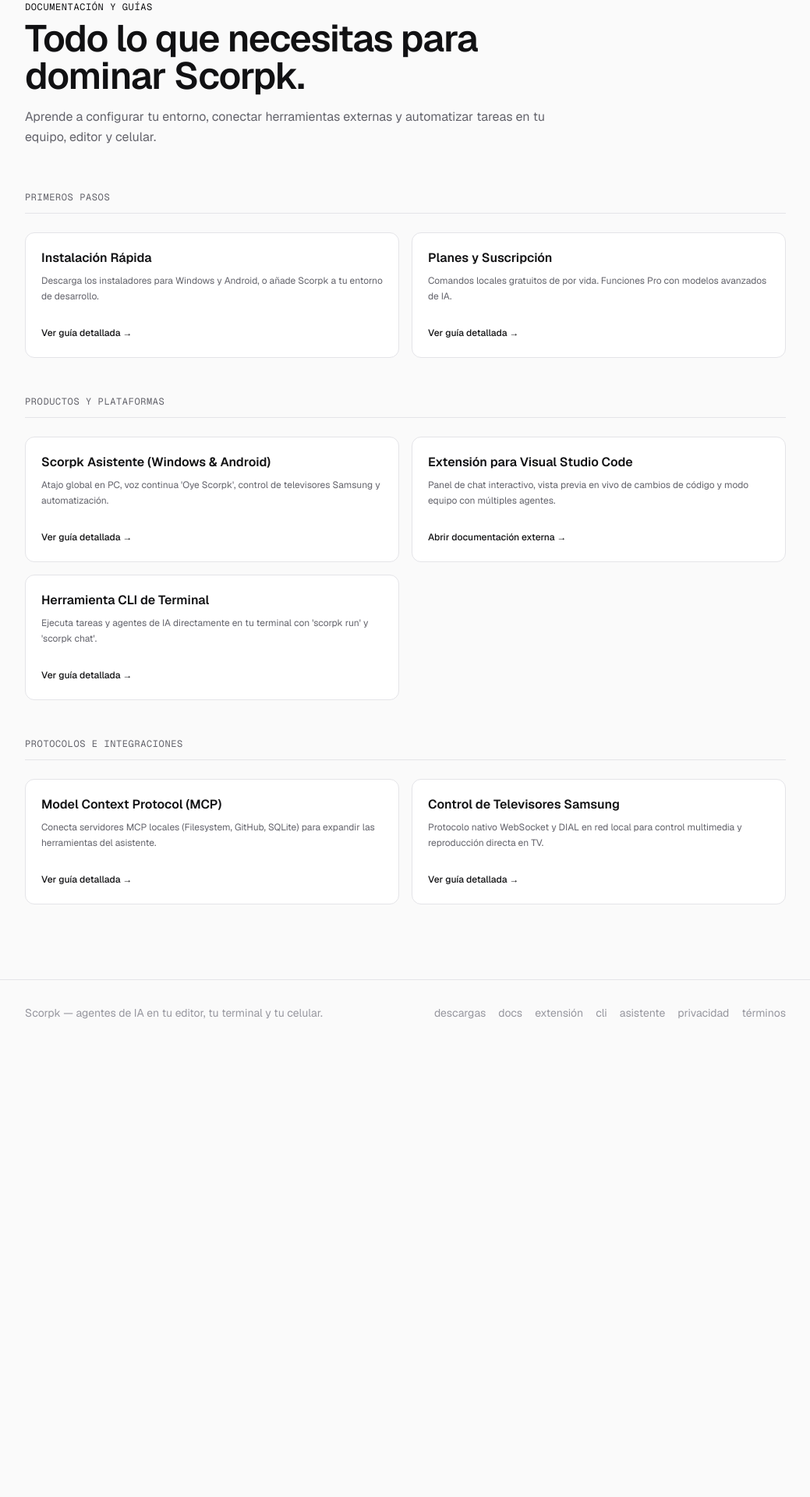
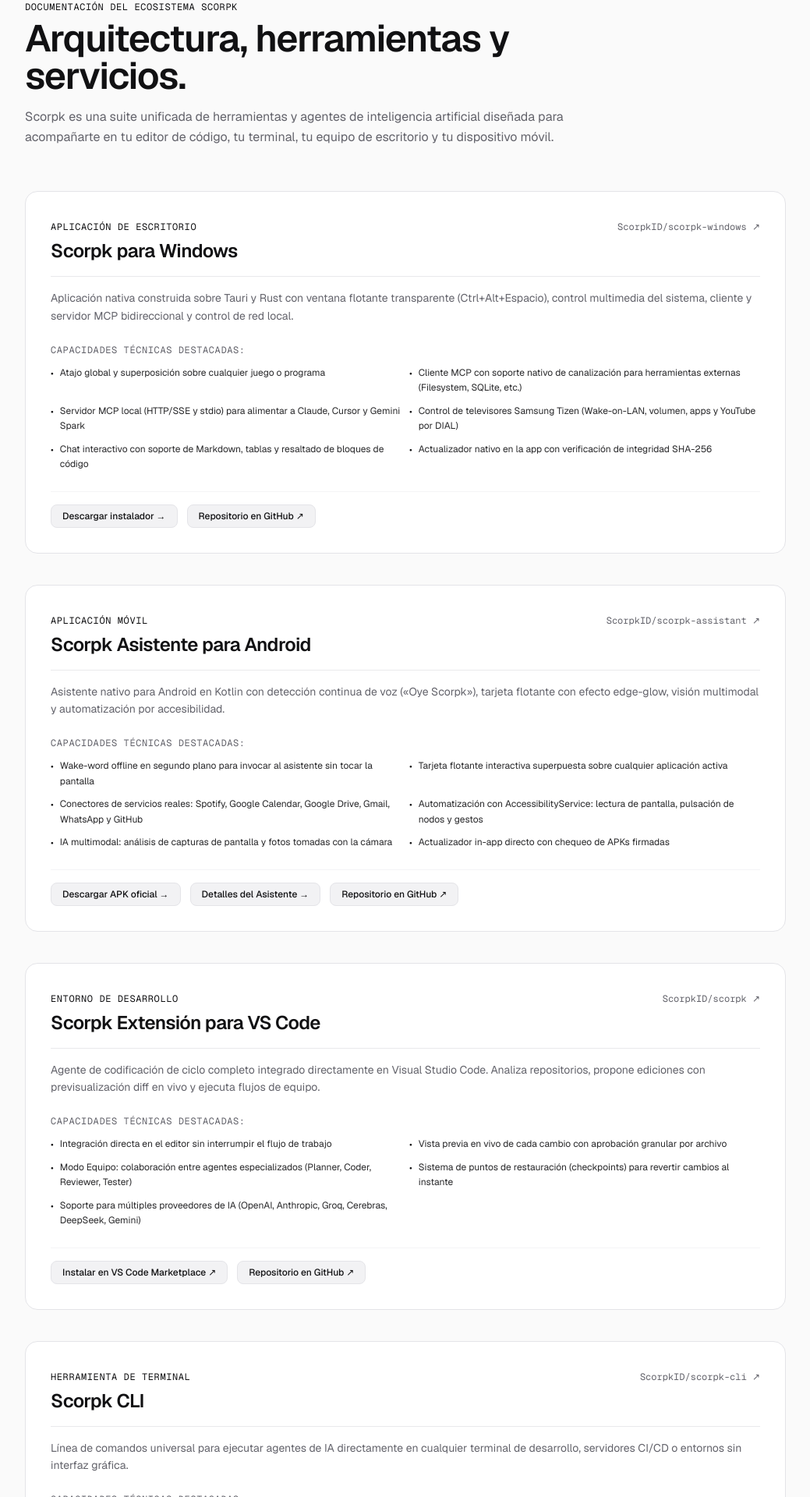
Before and after one commit to ScorpkID/scorpk-web, a Next.js app: page /docs in a window 1280 px wide. Shown: the part 160-2080 px from the top of the page at 78% size, without its empty margins (120-1159 px from the left). Before the commit the page ends 1501 px from the top, so only its background shows below. Built offline with nearby package versions, Linux system fonts and the light colour scheme; no server answers.

Commit message:
feat: documentacion integral del ecosistema Scorpk Org cubriendo todos los repositorios

```diff
--- a/app/docs/page.tsx
+++ b/app/docs/page.tsx
@@ -2,61 +2,111 @@
 import Link from "next/link";
 
 export const metadata: Metadata = {
-  title: "Documentación oficial · Scorpk",
+  title: "Documentación oficial del ecosistema · Scorpk",
   description:
-    "Guías de instalación, referencia de comandos, arquitectura de agentes y configuración del ecosistema Scorpk.",
+    "Documentación técnica de todo el ecosistema de Scorpk Org: Asistente para Windows, Asistente Android, Extensión para VS Code, CLI de terminal y Plataforma Web.",
 };
 
-const SECTIONS = [
+interface ServiceDoc {
+  name: string;
+  repo: string;
+  description: string;
+  category: string;
+  features: string[];
+  links: { label: string; href: string; external?: boolean }[];
+}
+
+const SERVICES: ServiceDoc[] = [
   {
-    title: "Primeros Pasos",
-    items: [
-      {
-        name: "Instalación Rápida",
-        desc: "Descarga los instaladores para Windows y Android, o añade Scorpk a tu entorno de desarrollo.",
-        href: "/downloads",
-      },
-      {
-        name: "Planes y Suscripción",
-        desc: "Comandos locales gratuitos de por vida. Funciones Pro con modelos avanzados de IA.",
-        href: "/pricing",
-      },
+    name: "Scorpk para Windows",
+    repo: "scorpk-windows",
+    category: "Aplicación de Escritorio",
+    description:
+      "Aplicación nativa construida sobre Tauri y Rust con ventana flotante transparente (Ctrl+Alt+Espacio), control multimedia del sistema, cliente y servidor MCP bidireccional y control de red local.",
+    features: [
+      "Atajo global y superposición sobre cualquier juego o programa",
+      "Cliente MCP con soporte nativo de canalización para herramientas externas (Filesystem, SQLite, etc.)",
+      "Servidor MCP local (HTTP/SSE y stdio) para alimentar a Claude, Cursor y Gemini Spark",
+      "Control de televisores Samsung Tizen (Wake-on-LAN, volumen, apps y YouTube por DIAL)",
+      "Chat interactivo con soporte de Markdown, tablas y resaltado de bloques de código",
+      "Actualizador nativo en la app con verificación de integridad SHA-256",
+    ],
+    links: [
+      { label: "Descargar instalador", href: "/downloads" },
+      { label: "Repositorio en GitHub", href: "https://github.com/ScorpkID/scorpk-windows", external: true },
     ],
   },
   {
-    title: "Productos y Plataformas",
-    items: [
-      {
-        name: "Scorpk Asistente (Windows & Android)",
-        desc: "Atajo global en PC, voz continua 'Oye Scorpk', control de televisores Samsung y automatización.",
-        href: "/assistant",
-      },
-      {
-        name: "Extensión para Visual Studio Code",
-        desc: "Panel de chat interactivo, vista previa en vivo de cambios de código y modo equipo con múltiples agentes.",
-        href: "https://marketplace.visualstudio.com/items?itemName=ScorpkDev.scorpk-agent",
-        external: true,
-      },
-      {
-        name: "Herramienta CLI de Terminal",
-        desc: "Ejecuta tareas y agentes de IA directamente en tu terminal con 'scorpk run' y 'scorpk chat'.",
-        href: "/cli",
-      },
+    name: "Scorpk Asistente para Android",
+    repo: "scorpk-assistant",
+    category: "Aplicación Móvil",
+    description:
+      "Asistente nativo para Android en Kotlin con detección continua de voz («Oye Scorpk»), tarjeta flotante con efecto edge-glow, visión multimodal y automatización por accesibilidad.",
+    features: [
+      "Wake-word offline en segundo plano para invocar al asistente sin tocar la pantalla",
+      "Tarjeta flotante interactiva superpuesta sobre cualquier aplicación activa",
+      "Conectores de servicios reales: Spotify, Google Calendar, Google Drive, Gmail, WhatsApp y GitHub",
+      "Automatización con AccessibilityService: lectura de pantalla, pulsación de nodos y gestos",
+      "IA multimodal: análisis de capturas de pantalla y fotos tomadas con la cámara",
+      "Actualizador in-app directo con chequeo de APKs firmadas",
+    ],
+    links: [
+      { label: "Descargar APK oficial", href: "/downloads" },
+      { label: "Detalles del Asistente", href: "/assistant" },
+      { label: "Repositorio en GitHub", href: "https://github.com/ScorpkID/scorpk-assistant", external: true },
     ],
   },
   {
-    title: "Protocolos e Integraciones",
-    items: [
-      {
-        name: "Model Context Protocol (MCP)",
-        desc: "Conecta servidores MCP locales (Filesystem, GitHub, SQLite) para expandir las herramientas del asistente.",
-        href: "/downloads",
+    name: "Scorpk Extensión para VS Code",
+    repo: "scorpk",
+    category: "Entorno de Desarrollo",
+    description:
+      "Agente de codificación de ciclo completo integrado directamente en Visual Studio Code. Analiza repositorios, propone ediciones con previsualización diff en vivo y ejecuta flujos de equipo.",
+    features: [
+      "Integración directa en el editor sin interrumpir el flujo de trabajo",
+      "Vista previa en vivo de cada cambio con aprobación granular por archivo",
+      "Modo Equipo: colaboración entre agentes especializados (Planner, Coder, Reviewer, Tester)",
+      "Sistema de puntos de restauración (checkpoints) para revertir cambios al instante",
+      "Soporte para múltiples proveedores de IA (OpenAI, Anthropic, Groq, Cerebras, DeepSeek, Gemini)",
+    ],
+    links: [
+      { label: "Instalar en VS Code Marketplace", href: "https://marketplace.visualstudio.com/items?itemName=ScorpkDev.scorpk-agent", external: true },
+      { label: "Repositorio en GitHub", href: "https://github.com/ScorpkID/scorpk", external: true },
+    ],
   },
   {
-        name: "Control de Televisores Samsung",
-        desc: "Protocolo nativo WebSocket y DIAL en red local para control multimedia y reproducción directa en TV.",
-        href: "/assistant",
+    name: "Scorpk CLI",
+    repo: "scorpk-cli",
+    category: "Herramienta de Terminal",
+    description:
+      "Línea de comandos universal para ejecutar agentes de IA directamente en cualquier terminal de desarrollo, servidores CI/CD o entornos sin interfaz gráfica.",
+    features: [
+      "Comando interactivo «scorpk chat» para sesiones continuas de programación",
+      "Comando autónomo «scorpk run» para resolución de tareas específicas en lote",
+      "Inspección del árbol del proyecto, búsqueda de símbolos y ejecución de tests",
+      "Misma cuenta y mismos modelos sincronizados con la extensión y la app de escritorio",
+    ],
+    links: [
+      { label: "Guía de instalación CLI", href: "/cli" },
+      { label: "Repositorio en GitHub", href: "https://github.com/ScorpkID/scorpk-cli", external: true },
+    ],
   },
+  {
+    name: "Scorpk Web & Plataforma Cloud",
+    repo: "scorpk-web",
+    category: "Servicios Cloud y Web",
+    description:
+      "Portal central de cuentas, autenticación con Supabase, pasarela de suscripciones Stripe, proxy de inferencia de IA y distribución de actualizaciones.",
+    features: [
+      "Gestión de cuentas y sincronización de sesiones entre todos los productos",
+      "Pasarela de pago y portal de facturación Stripe Customer Portal",
+      "Proxy seguro de IA en scorpk.tech/api/ai/chat con protección de rate-limits",
+      "Distribución de binarios oficiales y manifiestos de versiones en tiempo real (/windows/latest.json y /android/latest.json)",
+      "Centro de descargas verificado con sumas de verificación SHA-256",
+    ],
+    links: [
+      { label: "Ver planes y precios", href: "/pricing" },
+      { label: "Repositorio en GitHub", href: "https://github.com/ScorpkID/scorpk-web", external: true },
     ],
   },
 ];
@@ -64,51 +114,61 @@
 export default function DocsPage() {
   return (
     <div className="mx-auto max-w-5xl px-6 py-16 sm:py-24">
-      <div className="max-w-2xl">
-        <p className="font-mono text-xs tracking-wider text-accent uppercase">Documentación y Guías</p>
+      {/* Cabecera */}
+      <div className="max-w-3xl">
+        <p className="font-mono text-xs tracking-wider text-accent uppercase">Documentación del Ecosistema Scorpk</p>
         <h1 className="mt-2 text-4xl font-semibold tracking-tight sm:text-5xl">
-          Todo lo que necesitas para dominar Scorpk.
+          Arquitectura, herramientas y servicios.
         </h1>
         <p className="mt-4 text-base leading-relaxed text-muted">
-          Aprende a configurar tu entorno, conectar herramientas externas y automatizar tareas en tu equipo, editor y celular.
+          Scorpk es una suite unificada de herramientas y agentes de inteligencia artificial diseñada para acompañarte en tu editor de código, tu terminal, tu equipo de escritorio y tu dispositivo móvil.
         </p>
       </div>
 
-      <div className="mt-14 space-y-12">
-        {SECTIONS.map((section) => (
-          <div key={section.title}>
-            <h2 className="font-mono text-xs uppercase tracking-wider text-muted border-b border-border pb-3">
-              {section.title}
-            </h2>
-            <div className="mt-6 grid gap-4 sm:grid-cols-2">
-              {section.items.map((item) => (
-                <div
-                  key={item.name}
-                  className="group flex flex-col justify-between rounded-xl border border-border bg-surface p-5 hover:border-accent/60 transition-colors"
-                >
+      {/* Servicios del Ecosistema */}
+      <div className="mt-14 space-y-10">
+        {SERVICES.map((s) => (
+          <div key={s.repo} className="rounded-2xl border border-border bg-surface p-6 sm:p-8">
+            <div className="flex flex-wrap items-baseline justify-between gap-2 border-b border-border/80 pb-4">
               <div>
-                    <h3 className="text-base font-semibold text-foreground group-hover:text-accent transition-colors">
-                      {item.name}
-                    </h3>
-                    <p className="mt-2 text-xs leading-relaxed text-muted">{item.desc}</p>
+                <span className="font-mono text-xs text-accent uppercase tracking-wider">{s.category}</span>
+                <h2 className="mt-1 text-2xl font-semibold tracking-tight">{s.name}</h2>
               </div>
-                  <div className="mt-4 pt-2">
-                    {item.external ? (
               <a
-                        href={item.href}
+                href={`https://github.com/ScorpkID/${s.repo}`}
                 target="_blank"
                 rel="noopener noreferrer"
-                        className="text-xs font-medium text-accent hover:underline"
+                className="font-mono text-xs text-muted hover:text-foreground transition-colors"
               >
-                        Abrir documentación externa →
+                ScorpkID/{s.repo} ↗
               </a>
-                    ) : (
-                      <Link href={item.href} className="text-xs font-medium text-accent hover:underline">
-                        Ver guía detallada →
-                      </Link>
-                    )}
             </div>
+
+            <p className="mt-4 text-sm leading-relaxed text-muted">{s.description}</p>
+
+            <div className="mt-6">
+              <h3 className="font-mono text-xs uppercase tracking-wider text-muted">Capacidades técnicas destacadas:</h3>
+              <ul className="mt-3 grid gap-2.5 sm:grid-cols-2 text-xs text-foreground/90">
+                {s.features.map((feat) => (
+                  <li key={feat} className="flex items-start gap-2">
+                    <span className="text-accent mt-0.5">•</span>
+                    <span className="leading-relaxed">{feat}</span>
+                  </li>
+                ))}
+              </ul>
             </div>
+
+            <div className="mt-6 flex flex-wrap gap-3 pt-4 border-t border-border/40">
+              {s.links.map((link) => (
+                <a
+                  key={link.label}
+                  href={link.href}
+                  target={link.external ? "_blank" : undefined}
+                  rel={link.external ? "noopener noreferrer" : undefined}
+                  className="rounded-lg border border-border bg-surface-2 px-3.5 py-1.5 text-xs font-medium text-foreground hover:border-accent/60 hover:text-accent transition-colors"
+                >
+                  {link.label} {link.external ? "↗" : "→"}
+                </a>
               ))}
             </div>
           </div>
```
Lines whose indentation alone changed are shown as unchanged.
